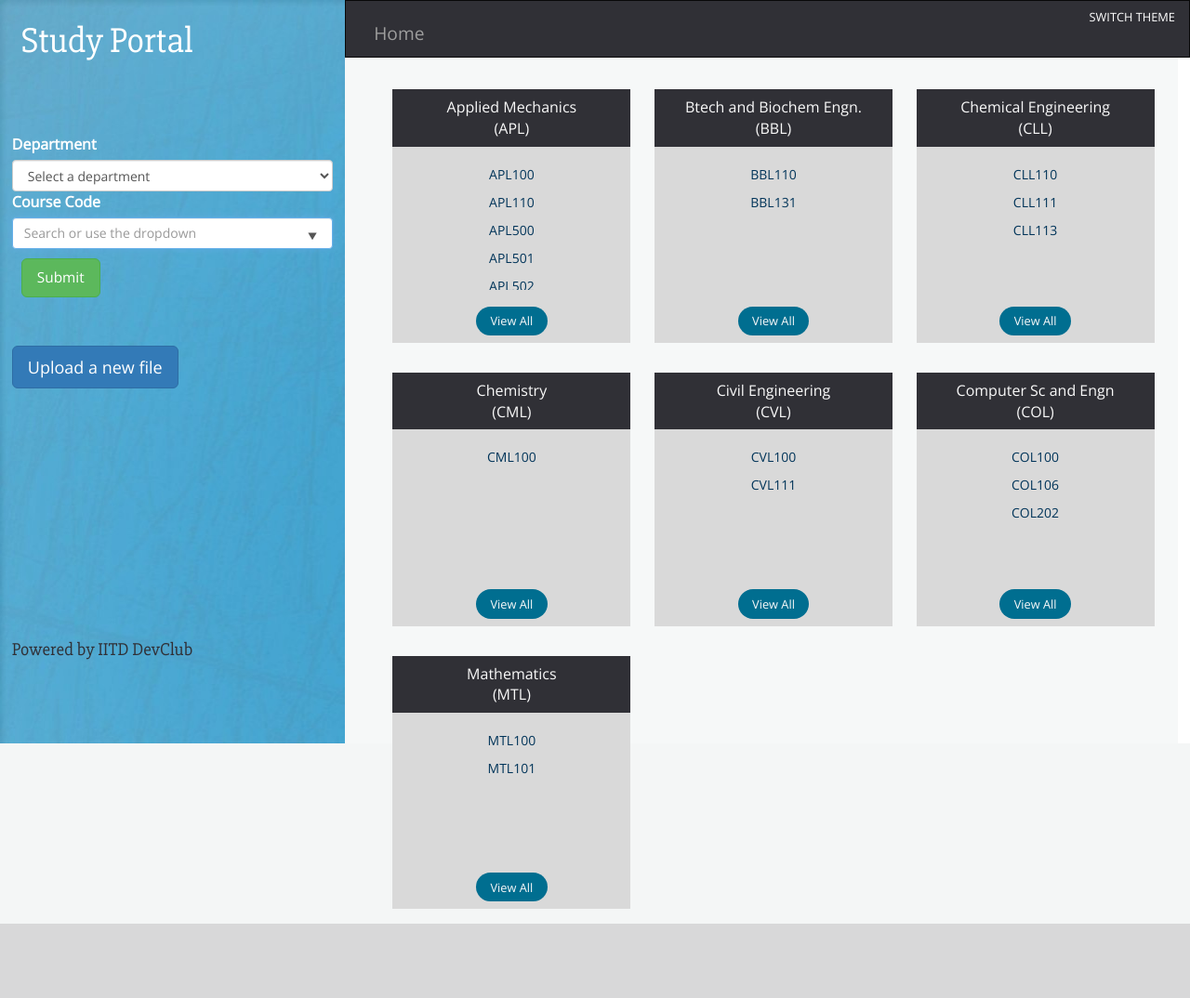
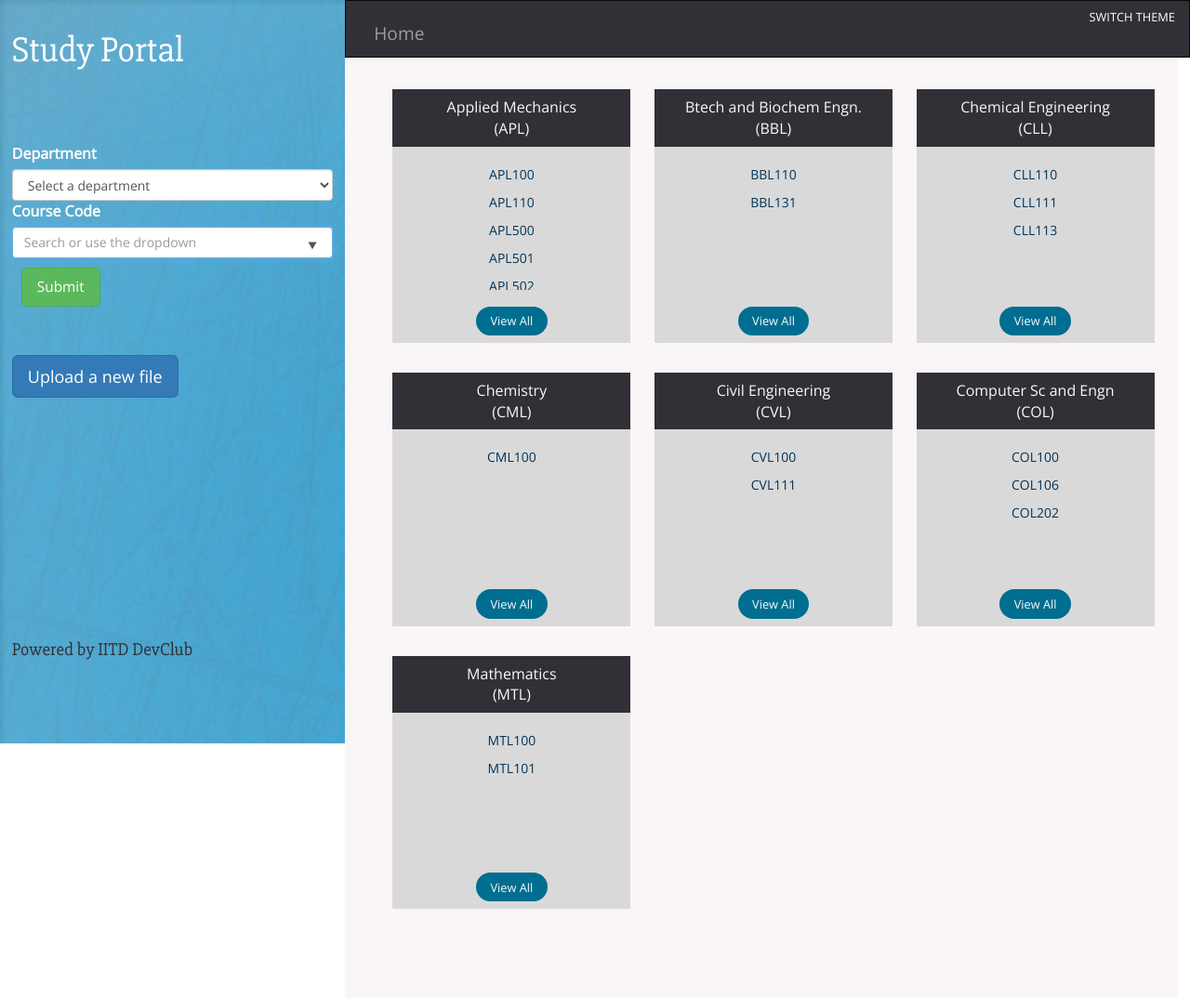
Before and after one commit to kabirtomer/studyportal, a Django app: page /studapp/light/ in a window 1280 px wide. Shown: the whole page at 93% size. Before the commit the page ends 994 px from the top, so only its background shows below. Run offline with Django 3.2, Linux system fonts and the light colour scheme; data comes from the database, SQL or seed files in the repository; both versions use the stored data as it was after the commit; some libraries are stand-ins or nearby versions.

Commit message:
minor ui changes

```diff
--- a/StudyPortal/studapp/static/studapp/style.css
+++ b/StudyPortal/studapp/static/studapp/style.css
@@ -29,8 +29,7 @@ background-image: url("concrete_wall.jpg");
 .content{
 	width:70vw;
 	padding:10vh 3vw;
-	height:100vh;
-
+	min-height: 100vh;
     /* width: 630px; Removed*/
 	margin-left: 29vw ;/* Added */
 	/*padding: 50px 5% 5% 60px;*/
--- a/StudyPortal/studapp/static/studapp/stylel.css
+++ b/StudyPortal/studapp/static/studapp/stylel.css
@@ -27,8 +27,8 @@ body{
 .content{
 	width:70vw;
 	padding:10vh 3vw;
-	height:100vh;
-	background-color: rgb(246, 248, 248);
+	min-height:100vh;
+	background-color: #faf5f7;
 
 
     /* width: 630px; Removed*/
@@ -55,7 +55,6 @@ a{
 h1 {
 color: White;
 font-family: 'Slabo 27px', serif;
-margin: 10px;
 width: 100%;
 }
 
```
Also changed, not shown: StudyPortal/db.sqlite3.
